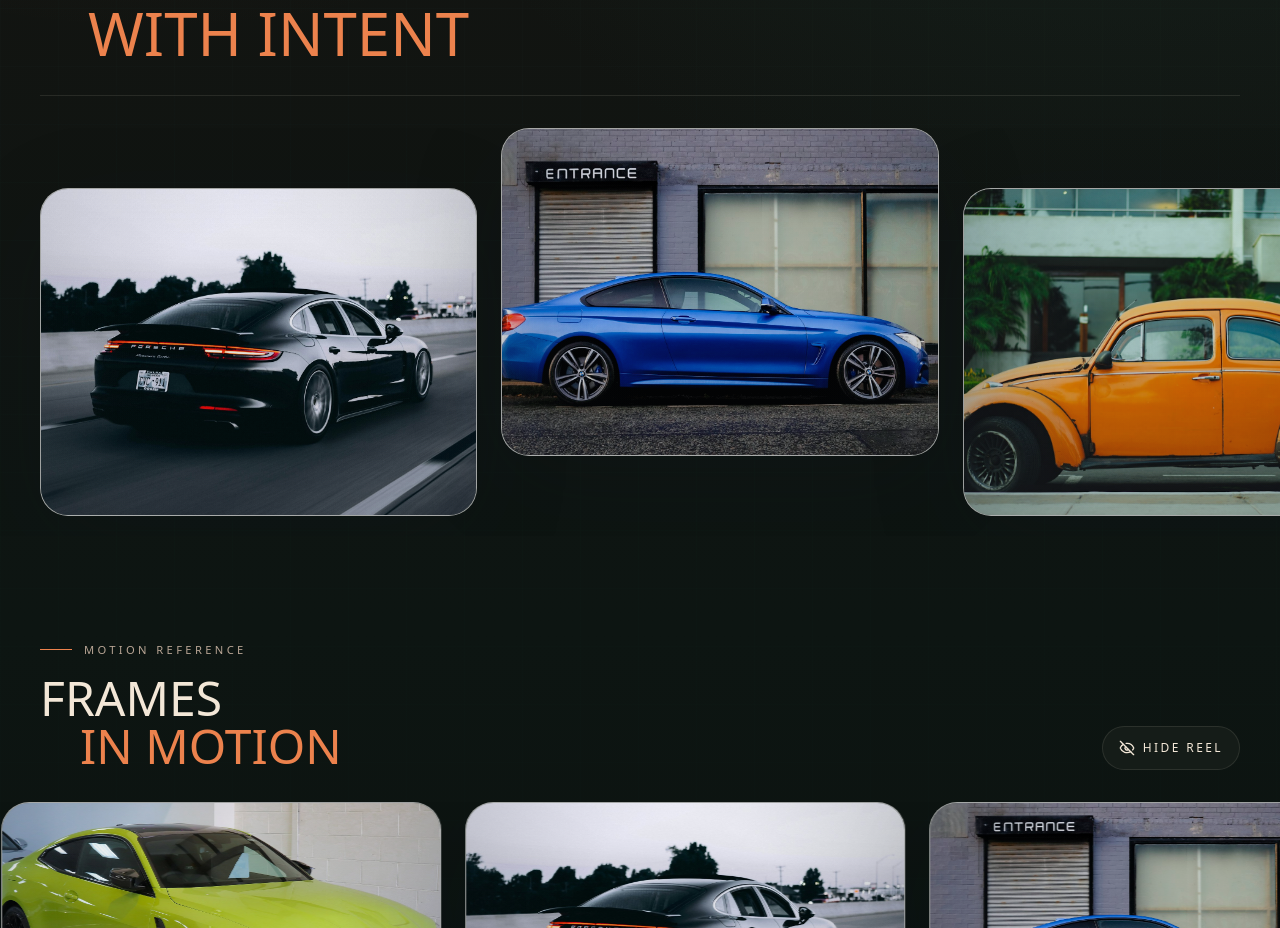
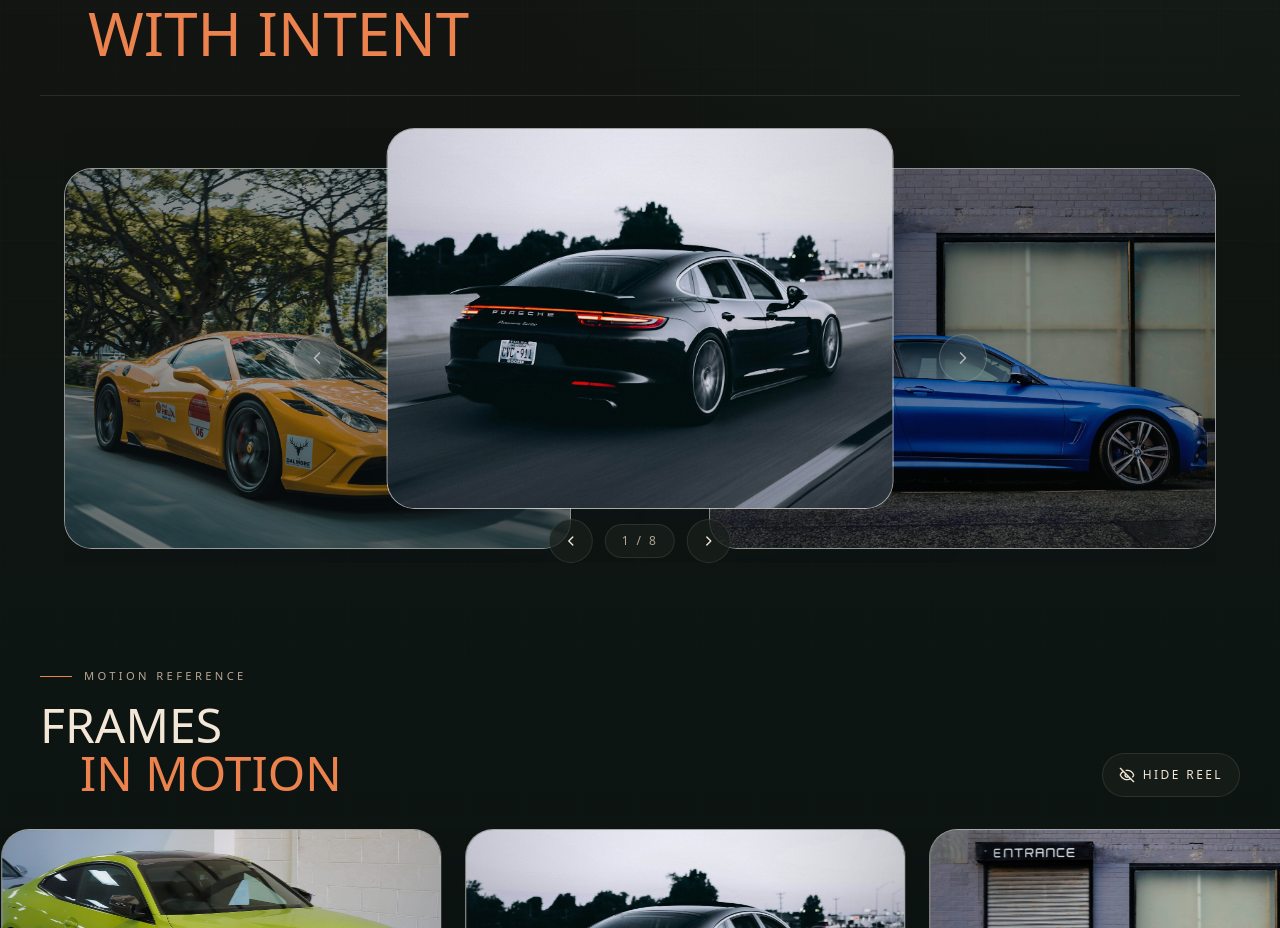
Before and after one commit to quickconnect99/Lux-Studio-Website, a Next.js app: page / in a window 1280 px wide. Shown: the part 920-1848 px from the top of the page. Built offline with nearby package versions, Linux system fonts and the light colour scheme; no server answers; the database is empty; a web font is replaced by a local one.

Commit message:
Refine homepage frame focus gallery

```diff
--- a/components/sections/selected-frames.tsx
+++ b/components/sections/selected-frames.tsx
@@ -1,7 +1,7 @@
 "use client";
 
 import { useState } from "react";
-import { Expand } from "lucide-react";
+import { ChevronLeft, ChevronRight, Expand } from "lucide-react";
 import { Lightbox } from "@/components/ui/lightbox";
 import { FallbackImage } from "@/components/ui/fallback-image";
 import { Reveal } from "@/components/ui/reveal";
@@ -22,9 +22,14 @@ const fallbackFrameImages = [
 export function SelectedFrames({ frames }: SelectedFramesProps) {
   const frameItems = frames.slice(0, 8);
   const frameImages = frameItems.map((frame) => frame.image);
+  const [focusedIndex, setFocusedIndex] = useState(0);
   const [activeIndex, setActiveIndex] = useState<number | null>(null);
 
   if (frameItems.length === 0) return null;
+
+  const previousIndex =
+    (focusedIndex - 1 + frameItems.length) % frameItems.length;
+  const nextIndex = (focusedIndex + 1) % frameItems.length;
 
   function openFrame(index: number) {
     const href = frameItems[index]?.href;
@@ -51,14 +56,98 @@ export function SelectedFrames({ frames }: SelectedFramesProps) {
     setActiveIndex((i) => (i === null ? 0 : (i + 1) % frameImages.length));
   }
 
-  function getFramePositionClass(index: number) {
-    const position = index % 3;
+  function showPreviousFrame() {
+    setFocusedIndex(previousIndex);
+  }
 
-    if (position === 1) {
-      return "lg:-translate-y-8 lg:z-20";
-    }
+  function showNextFrame() {
+    setFocusedIndex(nextIndex);
+  }
 
-    return position === 0 ? "lg:translate-y-7" : "lg:translate-y-7";
+  function renderFrameButton({
+    index,
+    position
+  }: {
+    index: number;
+    position: "left" | "center" | "right";
+  }) {
+    const frame = frameItems[index];
+    const isCenter = position === "center";
+
+    return (
+      <button
+        key={`${position}-${frame.image}-${index}`}
+        type="button"
+        aria-label={
+          isCenter
+            ? frame.href
+              ? `Open still link ${index + 1}`
+              : `Expand still ${index + 1}`
+            : position === "left"
+              ? "Show previous still"
+              : "Show next still"
+        }
+        onClick={() => {
+          if (isCenter) {
+            openFrame(index);
+            return;
+          }
+
+          setFocusedIndex(index);
+        }}
+        className={cn(
+          "group absolute top-0 focus-visible:outline-none",
+          "transition-all duration-500 ease-out",
+          isCenter
+            ? "left-1/2 z-30 w-[74vw] -translate-x-1/2 sm:w-[44%]"
+            : "z-10 w-[74vw] translate-y-10 opacity-90 sm:w-[44%]",
+          position === "left" && "-left-[42vw] sm:left-0 lg:left-0",
+          position === "right" && "-right-[42vw] sm:right-0 lg:right-0"
+        )}
+      >
+        <div className="film-frame relative overflow-hidden rounded-[2rem]">
+          <div className="aspect-[4/3]" />
+          <FallbackImage
+            src={frame.image}
+            fallbackSrc={fallbackFrameImages[index % fallbackFrameImages.length]}
+            alt={`Automotive still ${index + 1}`}
+            fill
+            sizes="(min-width: 1280px) 620px, (min-width: 1024px) 44vw, (min-width: 640px) 58vw, 74vw"
+            unoptimized
+            className={cn(
+              "object-cover transition-transform duration-700",
+              isCenter ? "group-hover:scale-[1.03]" : "scale-[1.01]"
+            )}
+          />
+          <div
+            className={cn(
+              "absolute inset-0 flex items-center justify-center",
+              "transition-colors duration-300",
+              isCenter
+                ? "bg-black/0 group-hover:bg-black/30"
+                : "bg-black/20 group-hover:bg-black/10"
+            )}
+          >
+            <div
+              className={cn(
+                "flex h-12 w-12 items-center justify-center rounded-full",
+                "border border-white/30 bg-white/10 backdrop-blur",
+                "transition-opacity duration-300",
+                isCenter ? "opacity-0 group-hover:opacity-100" : "opacity-80"
+              )}
+            >
+              {isCenter ? (
+                <Expand className="h-5 w-5 text-white" />
+              ) : position === "left" ? (
+                <ChevronLeft className="h-5 w-5 text-white" />
+              ) : (
+                <ChevronRight className="h-5 w-5 text-white" />
+              )}
+            </div>
+          </div>
+        </div>
+      </button>
+    );
   }
 
   return (
@@ -78,58 +167,37 @@ export function SelectedFrames({ frames }: SelectedFramesProps) {
         </div>
 
         <Reveal variant="default" className="pt-8">
-          <div className="no-scrollbar -mx-4 snap-x snap-mandatory overflow-x-auto px-4 pb-12 pt-8 sm:-mx-8 sm:px-8 lg:-mx-10 lg:px-10">
-            <div className="flex min-w-max items-start gap-4 sm:gap-5 lg:gap-6">
-              {frameItems.map((frame, index) => (
+          <div className="relative mx-auto h-[66vw] min-h-[285px] max-w-6xl overflow-hidden pb-10 pt-4 sm:h-[34vw] sm:min-h-[320px] lg:max-h-[520px]">
+            {frameItems.length > 1
+              ? renderFrameButton({ index: previousIndex, position: "left" })
+              : null}
+            {renderFrameButton({ index: focusedIndex, position: "center" })}
+            {frameItems.length > 1
+              ? renderFrameButton({ index: nextIndex, position: "right" })
+              : null}
+            {frameItems.length > 1 ? (
+              <div className="absolute bottom-0 left-1/2 z-40 flex -translate-x-1/2 items-center gap-3">
                 <button
-                  key={`${frame.image}-${index}`}
                   type="button"
-                  aria-label={
-                    frame.href
-                      ? `Open still link ${index + 1}`
-                      : `Expand still ${index + 1}`
-                  }
-                  onClick={() => openFrame(index)}
-                  className={cn(
-                    "group relative w-[78vw] shrink-0 snap-center focus-visible:outline-none",
-                    "sm:w-[44vw] lg:w-[calc((100vw-8rem)/3)] xl:w-[calc((1440px-8rem)/3)]",
-                    "transition-transform duration-500 ease-out",
-                    getFramePositionClass(index)
-                  )}
+                  aria-label="Show previous still"
+                  onClick={showPreviousFrame}
+                  className="control-pill h-11 w-11 px-0"
                 >
-                  <div className="film-frame relative overflow-hidden rounded-[2rem]">
-                    <div className="aspect-[4/3]" />
-                    <FallbackImage
-                      src={frame.image}
-                      fallbackSrc={
-                        fallbackFrameImages[index % fallbackFrameImages.length]
-                      }
-                      alt={`Automotive still ${index + 1}`}
-                      fill
-                      sizes="(min-width: 1280px) 420px, (min-width: 1024px) 31vw, (min-width: 640px) 44vw, 78vw"
-                      unoptimized
-                      className="object-cover transition-transform duration-700 group-hover:scale-[1.03]"
-                    />
-                    <div
-                      className={cn(
-                        "absolute inset-0 flex items-center justify-center",
-                        "bg-black/0 transition-colors duration-300 group-hover:bg-black/30"
-                      )}
-                    >
-                      <div
-                        className={cn(
-                          "flex h-12 w-12 items-center justify-center rounded-full",
-                          "border border-white/30 bg-white/10 opacity-0 backdrop-blur",
-                          "transition-opacity duration-300 group-hover:opacity-100"
-                        )}
-                      >
-                        <Expand className="h-5 w-5 text-white" />
-                      </div>
-                    </div>
-                  </div>
+                  <ChevronLeft className="h-4 w-4" />
                 </button>
-              ))}
-            </div>
+                <span className="rounded-full border border-line bg-panel px-4 py-2 text-xs uppercase tracking-ui text-muted">
+                  {focusedIndex + 1} / {frameItems.length}
+                </span>
+                <button
+                  type="button"
+                  aria-label="Show next still"
+                  onClick={showNextFrame}
+                  className="control-pill h-11 w-11 px-0"
+                >
+                  <ChevronRight className="h-4 w-4" />
+                </button>
+              </div>
+            ) : null}
           </div>
         </Reveal>
       </section>
```
